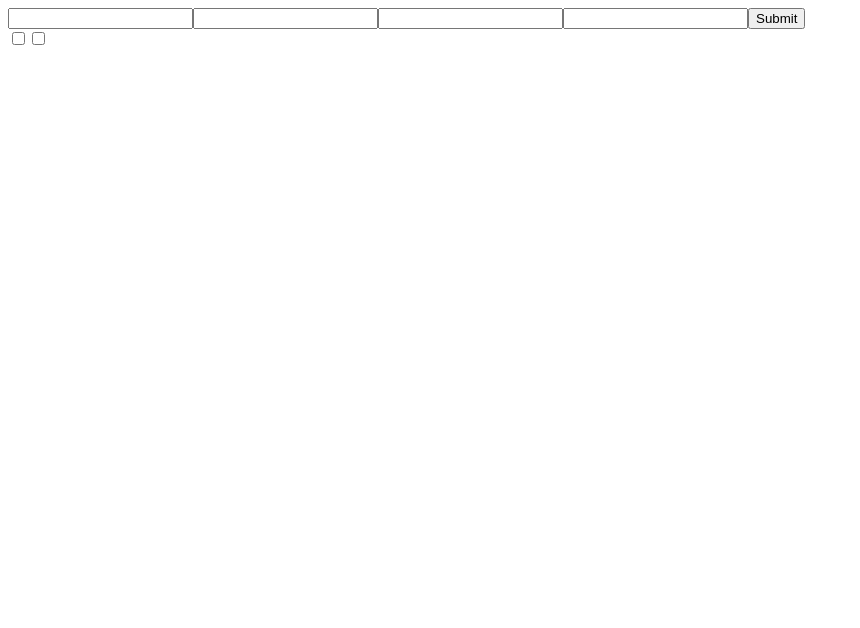
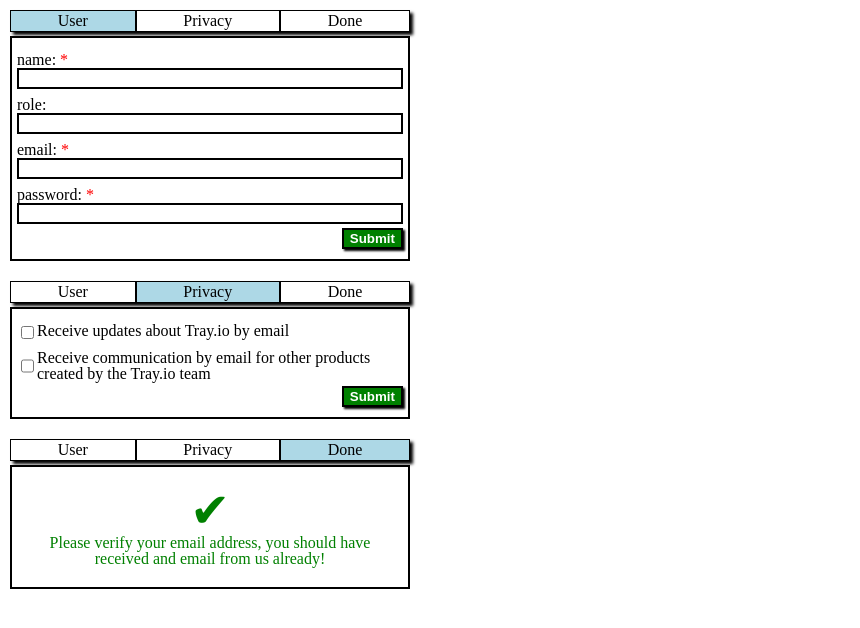
Before and after one commit to Gisleburt/tray-io-technical-test, a Next.js app: page / in a window 1280 px wide. Shown: the top 628 px of the page, without its empty margins (0-860 px from the left). Built offline with nearby package versions, Linux system fonts and the light colour scheme.

Commit message:
feat(style): add a lot of style

```diff
--- a/components/atoms/Input.tsx
+++ b/components/atoms/Input.tsx
@@ -1,4 +1,5 @@
 import React from 'react';
+import styled from 'styled-components';
 
 export enum InputType {
   Button = 'button',
@@ -35,17 +36,41 @@ export interface InputProps {
   value?: InputValue;
 }
 
+const StyledLabel = styled.label<InputProps>`
+  display: flex;
+  padding: 4px 0;
+  flex-direction: ${({ type }): string => (type === InputType.Checkbox ? 'row-reverse' : 'column')};
+  justify-content: ${({ type }): string => (type === InputType.Checkbox ? 'flex-end' : 'flex-start')};
+
+  input {
+    display: block;
+    border: 2px solid black;
+    flex-grow: ${({ type }): number => (type === InputType.Checkbox ? 0 : 1)};
+  }
+
+  span::after {
+    display: ${({ required }): string => (required ? 'inline' : 'none')};
+    content: ' *';
+    color: red;
+  }
+`;
+
 let idCounter = 0;
 
-const Input = ({
-  type, name, required, value, label,
-}: InputProps): JSX.Element => {
+const Input = (props: InputProps): JSX.Element => {
+  const {
+    type,
+    name,
+    required,
+    value,
+    label,
+  } = props;
   const id = `input-${name}-${idCounter += 1}`;
   return (
-    <label htmlFor={id}>
+    <StyledLabel htmlFor={id} {...props}>
       <span>{label}</span>
       <input id={id} type={type} name={name} required={required || false} defaultValue={value} />
-    </label>
+    </StyledLabel>
   );
 };
 
--- /dev/null
+++ b/components/atoms/Tab.ts
@@ -0,0 +1,12 @@
+import styled from 'styled-components';
+
+export interface TabProps {
+  selected?: boolean;
+}
+
+export default styled.li<TabProps>`
+  border: 1px solid black;
+  background-color: ${({ selected }): string => (selected ? 'lightblue' : 'white')};
+  padding: 2px;
+  text-align: center;
+`;
--- /dev/null
+++ b/components/css/Reset.ts
@@ -0,0 +1,54 @@
+import { createGlobalStyle } from 'styled-components';
+
+const Reset = createGlobalStyle`
+  /* http://meyerweb.com/eric/tools/css/reset/
+     v2.0 | 20110126
+     License: none (public domain)
+  */
+
+  html, body, div, span, applet, object, iframe,
+  h1, h2, h3, h4, h5, h6, p, blockquote, pre,
+  a, abbr, acronym, address, big, cite, code,
+  del, dfn, em, img, ins, kbd, q, s, samp,
+  small, strike, strong, sub, sup, tt, var,
+  b, u, i, center,
+  dl, dt, dd, ol, ul, li,
+  fieldset, form, label, legend,
+  table, caption, tbody, tfoot, thead, tr, th, td,
+  article, aside, canvas, details, embed,
+  figure, figcaption, footer, header, hgroup,
+  menu, nav, output, ruby, section, summary,
+  time, mark, audio, video {
+    margin: 0;
+    padding: 0;
+    border: 0;
+    font: inherit;
+    font-size: 100%;
+    vertical-align: baseline;
+  }
+  /* HTML5 display-role reset for older browsers */
+  article, aside, details, figcaption, figure,
+  footer, header, hgroup, menu, nav, section {
+    display: block;
+  }
+  body {
+    line-height: 1;
+  }
+  ol, ul {
+    list-style: none;
+  }
+  blockquote, q {
+    quotes: none;
+  }
+  blockquote:before, blockquote:after,
+  q:before, q:after {
+    content: '';
+    content: none;
+  }
+  table {
+    border-collapse: collapse;
+    border-spacing: 0;
+  }
+`;
+
+export default Reset;
--- /dev/null
+++ b/components/molecules/Done.tsx
@@ -0,0 +1,32 @@
+import React from 'react';
+import styled from 'styled-components';
+
+const GreenDiv = styled.div`
+  display: flex;
+  flex-direction: column;
+  align-items: center;
+
+  padding: 20px;
+
+  color: green;
+  border: 2px solid black;
+
+  p {
+    text-align: center;
+  }
+
+  .jumboCheck {
+    font-size: 3rem;
+  }
+`;
+
+const Done = (): JSX.Element => (
+  <GreenDiv>
+    <div className="jumboCheck">✔</div>
+    <p>Please verify your email address, you should have received and email from us already!</p>
+  </GreenDiv>
+);
+
+Done.displayName = 'Done';
+
+export default Done;
--- a/components/molecules/Form.tsx
+++ b/components/molecules/Form.tsx
@@ -1,4 +1,5 @@
 import React from 'react';
+import styled from 'styled-components';
 import Input, { InputProps, InputValue } from '../atoms/Input';
 
 export interface FormValues {
@@ -10,6 +11,23 @@ export interface FormProps {
   onSubmit: (data: FormValues) => void;
 }
 
+const StyledForm = styled.form`
+  display: flex;
+  flex-direction: column;
+  border: 2px solid black;
+  padding: 10px 5px;
+`;
+
+const StyledButton = styled.button`
+  display: inline-block;
+  color: white;
+  font-weight: bold;
+  background: green;
+  margin-left: auto;
+  border: 2px solid black;
+  box-shadow: 2px 2px 2px black;
+`;
+
 const Form = ({ inputs, onSubmit }: FormProps): JSX.Element => {
   const formRef = React.useRef(null);
 
@@ -20,18 +38,17 @@ const Form = ({ inputs, onSubmit }: FormProps): JSX.Element => {
         .reduce((acc: FormValues, cur: HTMLInputElement) => ({ ...acc, [cur.name]: cur.value }), {}) as FormValues;
       onSubmit(output);
     }
-
     e.preventDefault();
     return false;
   };
 
   return (
-    <form onSubmit={onSubmitWrapper} ref={formRef}>
+    <StyledForm onSubmit={onSubmitWrapper} ref={formRef}>
       {inputs.map((input) => <Input {...input} key={input.name} />)}
-    </form>
+      <StyledButton type="submit">Submit</StyledButton>
+    </StyledForm>
   );
 };
-
 
 Form.displayName = 'Form';
 
--- /dev/null
+++ b/components/molecules/Tabs.ts
@@ -0,0 +1,19 @@
+import styled from 'styled-components';
+import { ReactElement } from 'react';
+import { TabProps } from '../atoms/Tab';
+
+export interface TabsProps {
+  children: ReactElement<TabProps>[];
+}
+
+export default styled.ol<TabsProps>`
+  display: flex;
+  width: 100%;
+
+  box-shadow: 3px 3px 3px black;
+  margin: 0 0 4px 0;
+
+  li {
+    flex-grow: 1;
+  }
+`;
--- a/content/forms.ts
+++ b/content/forms.ts
@@ -1,14 +1,23 @@
-import {InputProps, InputType} from '../components/atoms/Input';
+import { InputProps, InputType } from '../components/atoms/Input';
 
 export const userInputs: InputProps[] = [
-  {name: 'name', required: true, type: InputType.Text },
-  {name: 'role', type: InputType.Text },
-  {name: 'email', required: true, type: InputType.Email },
-  {name: 'password', required: true, type: InputType.Password },
-  {name: 'Submit', required: true, type: InputType.Submit },
+  {
+    name: 'name', label: 'name:', required: true, type: InputType.Text,
+  },
+  { name: 'role', label: 'role:', type: InputType.Text },
+  {
+    name: 'email', label: 'email:', required: true, type: InputType.Email,
+  },
+  {
+    name: 'password', label: 'password:', required: true, type: InputType.Password,
+  },
 ];
 
 export const privacyInputs: InputProps[] = [
-  {name: 'updates', type: InputType.Checkbox },
-  {name: 'communications', type: InputType.Checkbox },
+  { name: 'updates', label: 'Receive updates about Tray.io by email', type: InputType.Checkbox },
+  {
+    name: 'communications',
+    label: 'Receive communication by email for other products created by the Tray.io team',
+    type: InputType.Checkbox,
+  },
 ];
--- a/pages/index.tsx
+++ b/pages/index.tsx
@@ -1,7 +1,16 @@
 import React, { useState } from 'react';
+import styled from 'styled-components';
 import Form, { FormValues } from '../components/molecules/Form';
 import { privacyInputs, userInputs } from '../content/forms';
+import Tab from '../components/atoms/Tab';
+import Tabs from '../components/molecules/Tabs';
+import Reset from '../components/css/Reset';
+import Done from '../components/molecules/Done';
 
+const Page = styled.div`
+  max-width: 400px;
+  padding: 10px;
+`;
 
 export default (): JSX.Element => {
   const [formData, setFormData] = useState<FormValues>({});
@@ -11,9 +20,34 @@ export default (): JSX.Element => {
   };
 
   return (
-    <div>
-      <Form inputs={userInputs} onSubmit={onSubmit} />
-      <Form inputs={privacyInputs} onSubmit={onSubmit} />
-    </div>
+    <>
+      <Page>
+        <Reset />
+        <Tabs>
+          <Tab selected>User</Tab>
+          <Tab>Privacy</Tab>
+          <Tab>Done</Tab>
+        </Tabs>
+        <Form inputs={userInputs} onSubmit={onSubmit} />
+      </Page>
+
+      <Page>
+        <Tabs>
+          <Tab>User</Tab>
+          <Tab selected>Privacy</Tab>
+          <Tab>Done</Tab>
+        </Tabs>
+        <Form inputs={privacyInputs} onSubmit={onSubmit} />
+      </Page>
+
+      <Page>
+        <Tabs>
+          <Tab>User</Tab>
+          <Tab>Privacy</Tab>
+          <Tab selected>Done</Tab>
+        </Tabs>
+        <Done />
+      </Page>
+    </>
   );
 };
```
